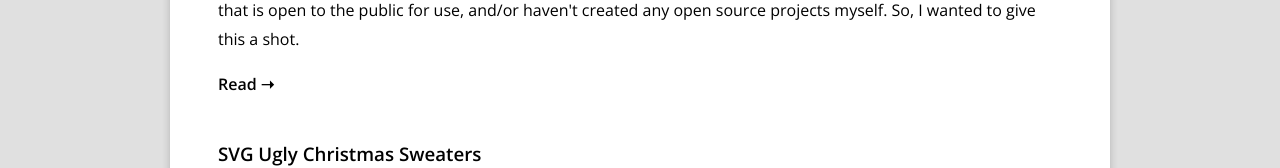
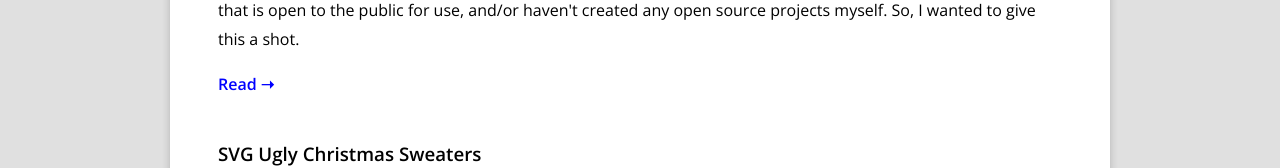
Before and after one commit to ytrkptl/portfolio-app, a React (Create React App) app: page /blog in a window 1280 px wide. Shown: the part 466-634 px from the top of the page. Built offline with nearby package versions, Linux system fonts and the light colour scheme; no server answers.

Commit message:
updated styles in BlogList and fixed babel-loader issue

```diff
--- a/package.json
+++ b/package.json
@@ -36,6 +36,6 @@
   },
   "devDependencies": {
     "@mdx-js/loader": "^1.6.22",
-    "babel-loader": "^8.2.2"
+    "babel-loader": "^8.1.0"
   }
 }
--- a/src/components/BlogList/BlogList.css
+++ b/src/components/BlogList/BlogList.css
@@ -41,6 +41,23 @@
   padding-right: 3rem;
 }
 
+.blog-list-item-article {
+  /* border-bottom: 1px solid #74b9ff; */
+  line-height: 1.8rem;
+  text-decoration: none;
+  color: black;
+  display: -webkit-box;
+  display: -ms-flexbox;
+  display: flex;
+  -webkit-box-orient: vertical;
+  -webkit-box-direction: normal;
+  -ms-flex-direction: column;
+  flex-direction: column;
+  margin-top: 0.5px;
+  margin-bottom: 20px;
+  transition: all 0.2s ease-in-out;
+}
+
 .blog-list-item {
   /* border-bottom: 1px solid #74b9ff; */
   line-height: 1.8rem;
@@ -77,10 +94,12 @@
   display: block;
   margin-right: 1rem;
   font-weight: bold;
+  color: blue;
+  transition: all 0.2s ease-in-out;
 }
 
-.blog-list-item:hover h3,
-.blog-list-item:hover span {
+.blog-list-item:hover h3 {
+  text-decoration: underline;
   color: blue;
 }
 
--- a/src/components/BlogList/BlogList.js
+++ b/src/components/BlogList/BlogList.js
@@ -11,7 +11,7 @@ const BlogList = () => {
         {
           // don't use index as key
           BlogListData.map((el) =>
-            <article className="blog-list-item" key={`${el.title}`}>
+            <article className="blog-list-item-article" key={`${el.title}`}>
               <Link className="blog-list-item" to={`/blog/${el.url}`}>
                 <h3>{el.title}</h3>
                 <h4>{el.subtitle}</h4>
```
Also changed, not shown: 1 other file (tests, documents, lock files or other folders).
